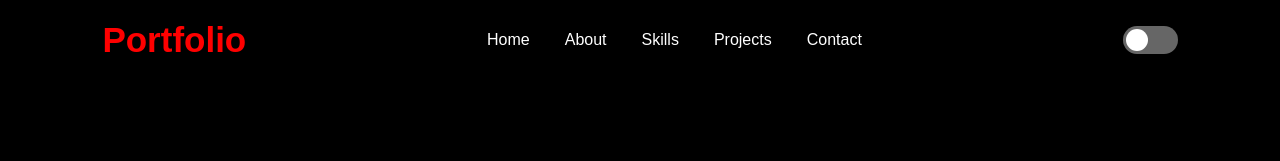
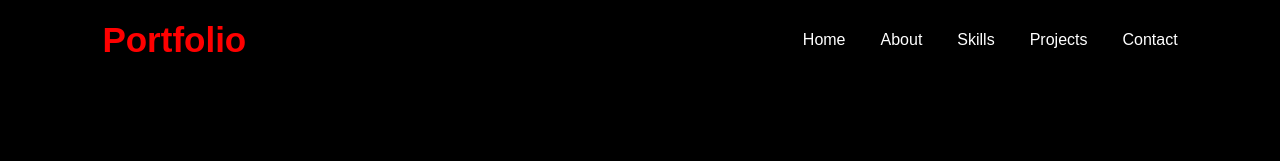
Before and after one commit to WhileTrueChill/Portfolio-, a plain HTML site: page index.html in a window 1280 px wide. Shown: the top 161 px of the page. Drawn offline with nearby package versions, Linux system fonts and the light colour scheme.

Commit message:
Update index.html

```diff
--- a/index.html
+++ b/index.html
@@ -34,10 +34,10 @@ href="https://cdnjs.cloudflare.com/ajax/libs/font-awesome/6.7.2/css/all.min.css"
 
     </nav>
 
-    <div class="theme-toggle">
+    <!-- <div class="theme-toggle">
         <input type="checkbox" id="check">
         <label for="check" class="toggle"></label>
-    </div>
+    </div> -->
 
 </header>
 
```
